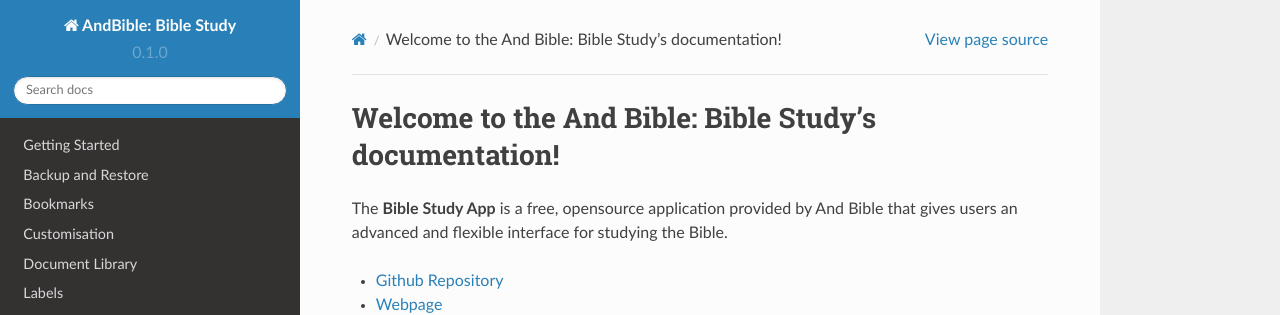
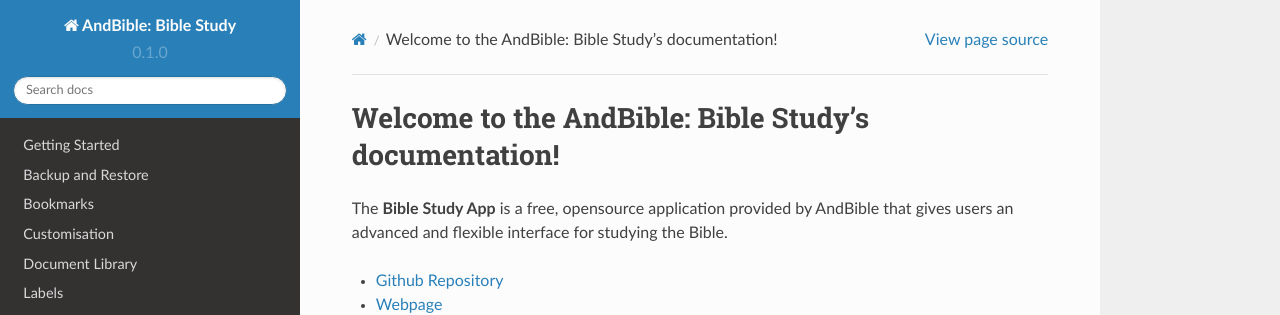
Before and after one commit to AndBible/docs, a Sphinx documentation site: the page built from docs/source/index.rst, in a window 1280 px wide and 900 px high. Shown: the top 315 px of the window. Built offline with Sphinx 7.4.7 and the Read the Docs theme 2.0.0, drawn with Linux system fonts in a browser that asks for light colours; pages that are not in the unit, such as notebooks, are missing from menus.

Commit message:
Update index.rst

```diff
--- a/docs/source/index.rst
+++ b/docs/source/index.rst
@@ -1,7 +1,7 @@
-Welcome to the And Bible: Bible Study's documentation!
+Welcome to the AndBible: Bible Study's documentation!
 ===============================================
 
-The **Bible Study App** is a free, opensource application provided by And Bible that gives users an advanced
+The **Bible Study App** is a free, opensource application provided by AndBible that gives users an advanced
 and flexible interface for studying the Bible.
 
 * `Github Repository <https://github.com/AndBible/and-bible>`_
```
